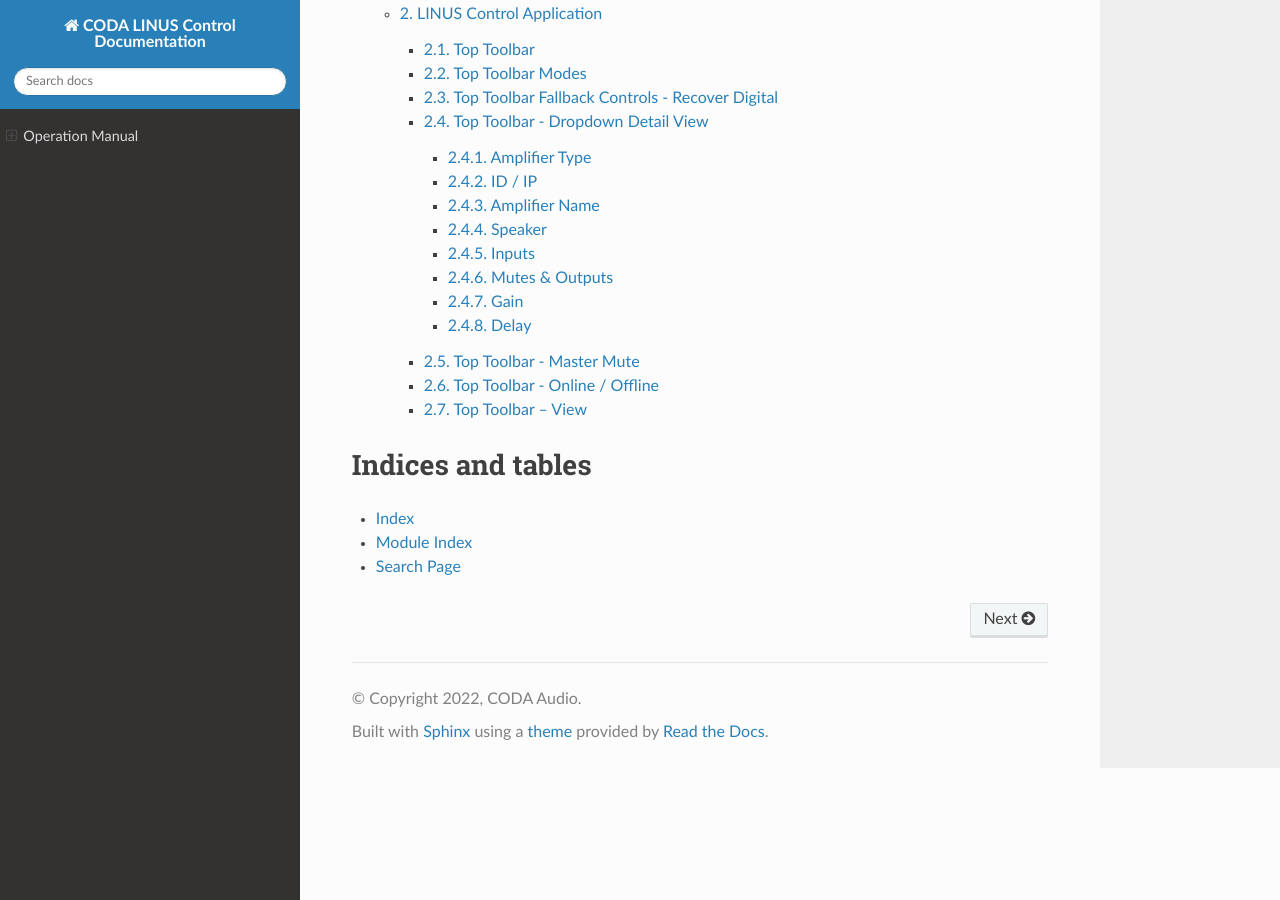
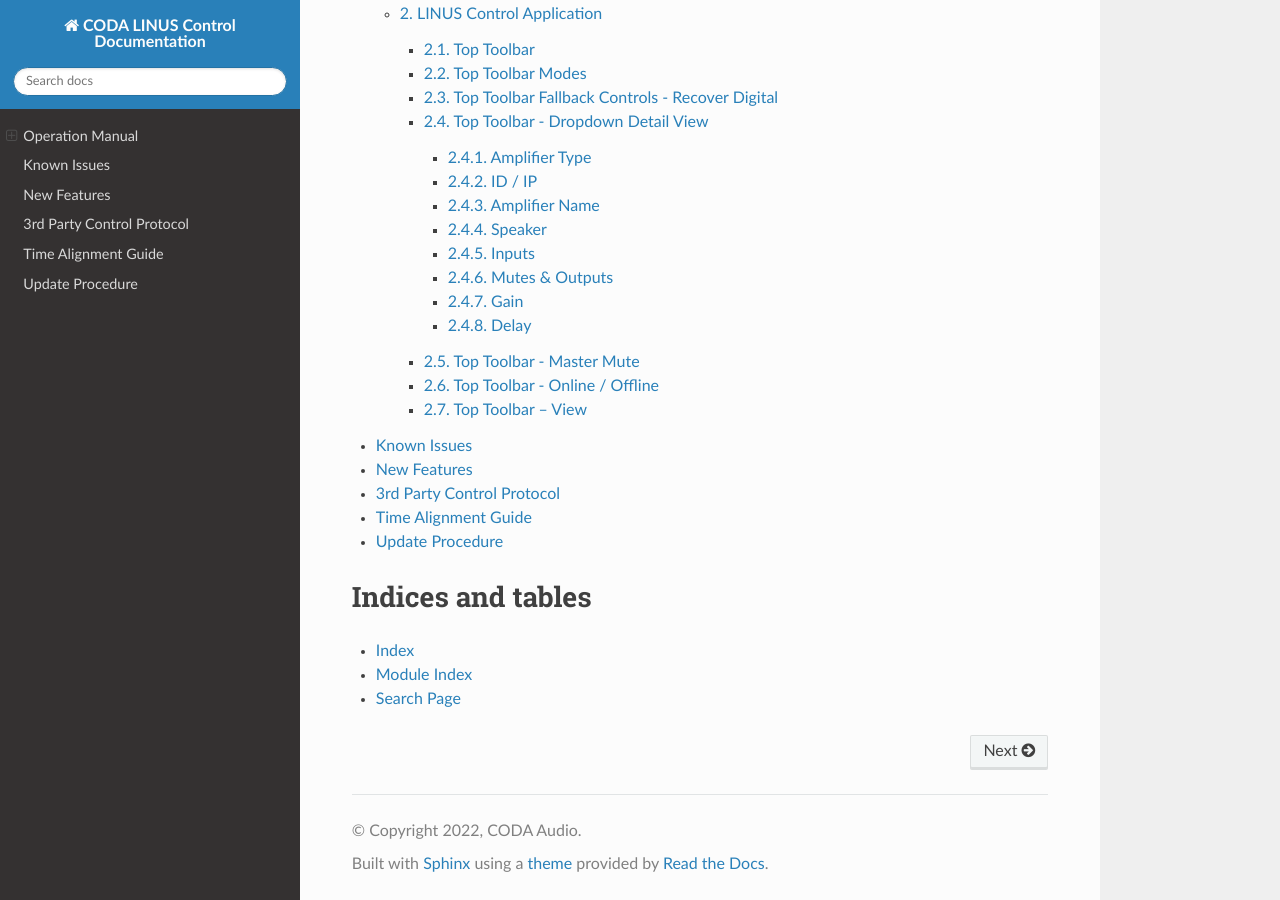
Before and after one commit to tderick/CODA-LINUX-CONTROL-DOCUMENTATION, a Sphinx documentation site: the page built from source/index.rst, in a window 1280 px wide and 900 px high, scrolled down 679 px. Built offline with Sphinx 7.4.7 and the Read the Docs theme 2.0.0, drawn with Linux system fonts in a browser that asks for light colours; pages that are not in the unit, such as notebooks, are missing from menus.

Commit message:
Save requirements.txt

```diff
--- a/source/index.rst
+++ b/source/index.rst
@@ -21,6 +21,11 @@
    :maxdepth: 6
 
   operation_manual
+  known_issues
+  new_features
+  third_party_control
+  time_alignment
+  update_procedure
 
 Indices and tables
 ==================
--- /dev/null
+++ b/source/known_issues.rst
@@ -0,0 +1,2 @@
+Known Issues
+================
--- /dev/null
+++ b/source/new_features.rst
@@ -0,0 +1,2 @@
+New Features
+================
--- /dev/null
+++ b/source/third_party_control.rst
@@ -0,0 +1,2 @@
+3rd Party Control Protocol
+==========================
--- /dev/null
+++ b/source/time_alignment.rst
@@ -0,0 +1,2 @@
+Time Alignment Guide
+====================
--- /dev/null
+++ b/source/update_procedure.rst
@@ -0,0 +1,2 @@
+Update Procedure
+================
```
Also changed, not shown: requirements.txt (added, +26 -0 lines).
